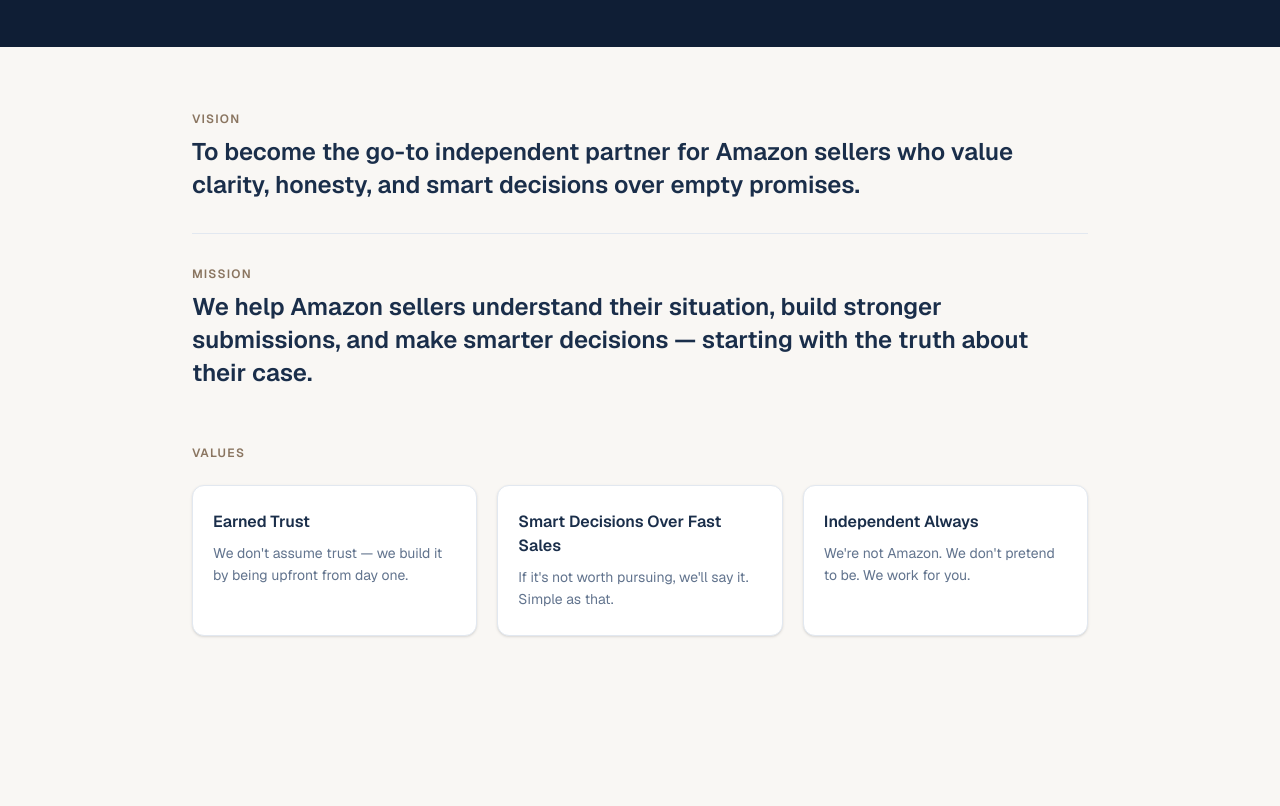
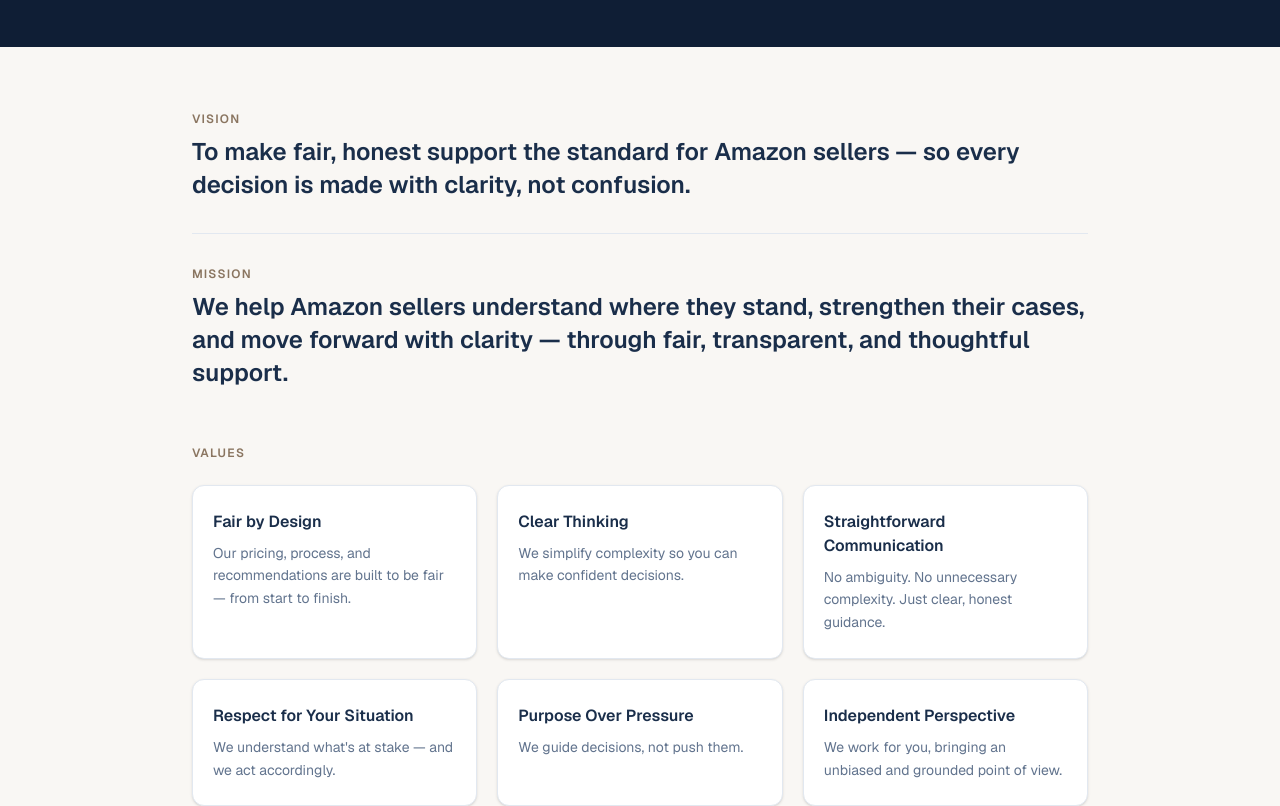
Before and after one commit to jlayestas/amazon_appeal, a Next.js app: page /en/about in a window 1280 px wide. Shown: the part 360-1166 px from the top of the page. Built offline with nearby package versions, Linux system fonts and the light colour scheme.

Commit message:
Update about page mission values copy

```diff
--- a/src/app/[locale]/layout.tsx
+++ b/src/app/[locale]/layout.tsx
@@ -22,7 +22,6 @@
 }): Promise<Metadata> {
   const { locale } = await params;
   if (!isValidLocale(locale)) return {};
-  const m = getMessages(locale);
   return {
     alternates: {
       canonical: locale === "en" ? "/" : `/${locale}`,
--- a/src/app/[locale]/page.tsx
+++ b/src/app/[locale]/page.tsx
@@ -18,7 +18,6 @@
 export async function generateMetadata({ params }: PageProps): Promise<Metadata> {
   const { locale } = await params;
   if (!isValidLocale(locale)) return {};
-  const m = getMessages(locale);
 
   if (locale === "es") {
     return {
--- a/src/components/sections/Header.tsx
+++ b/src/components/sections/Header.tsx
@@ -32,16 +32,15 @@
   contactHref,
 }: HeaderProps) {
   const [scrolled, setScrolled] = useState(false);
-  const [open, setOpen] = useState(false);
   const pathname = usePathname();
+  const [menu, setMenu] = useState({ pathname, open: false });
+  const open = menu.pathname === pathname && menu.open;
 
   useEffect(() => {
     const handler = () => setScrolled(window.scrollY > 24);
     window.addEventListener("scroll", handler, { passive: true });
     return () => window.removeEventListener("scroll", handler);
   }, []);
-
-  useEffect(() => { setOpen(false); }, [pathname]);
 
   const isLight = scrolled || open;
 
@@ -137,7 +136,7 @@
               ? "text-[#1a2e4a] hover:bg-slate-100"
               : "text-white hover:bg-white/10"
           )}
-          onClick={() => setOpen((p) => !p)}
+          onClick={() => setMenu({ pathname, open: !open })}
           aria-label={open ? "Close navigation menu" : "Open navigation menu"}
           aria-expanded={open}
           aria-controls="mobile-nav"
--- a/src/messages/en.ts
+++ b/src/messages/en.ts
@@ -661,23 +661,38 @@
     mission: {
       visionLabel: "Vision",
       vision:
-        "To become the go-to independent partner for Amazon sellers who value clarity, honesty, and smart decisions over empty promises.",
+        "To make fair, honest support the standard for Amazon sellers — so every decision is made with clarity, not confusion.",
       missionLabel: "Mission",
       mission:
-        "We help Amazon sellers understand their situation, build stronger submissions, and make smarter decisions — starting with the truth about their case.",
+        "We help Amazon sellers understand where they stand, strengthen their cases, and move forward with clarity — through fair, transparent, and thoughtful support.",
       valuesLabel: "Values",
       values: [
         {
-          title: "Earned Trust",
-          description: "We don't assume trust — we build it by being upfront from day one.",
+          title: "Fair by Design",
+          description:
+            "Our pricing, process, and recommendations are built to be fair — from start to finish.",
         },
         {
-          title: "Smart Decisions Over Fast Sales",
-          description: "If it's not worth pursuing, we'll say it. Simple as that.",
+          title: "Clear Thinking",
+          description: "We simplify complexity so you can make confident decisions.",
         },
         {
-          title: "Independent Always",
-          description: "We're not Amazon. We don't pretend to be. We work for you.",
+          title: "Straightforward Communication",
+          description:
+            "No ambiguity. No unnecessary complexity. Just clear, honest guidance.",
+        },
+        {
+          title: "Respect for Your Situation",
+          description: "We understand what's at stake — and we act accordingly.",
+        },
+        {
+          title: "Purpose Over Pressure",
+          description: "We guide decisions, not push them.",
+        },
+        {
+          title: "Independent Perspective",
+          description:
+            "We work for you, bringing an unbiased and grounded point of view.",
         },
       ],
     },
--- a/src/messages/es.ts
+++ b/src/messages/es.ts
@@ -662,23 +662,38 @@
     mission: {
       visionLabel: "Visión",
       vision:
-        "Convertirnos en el socio independiente de referencia para vendedores de Amazon que valoran la claridad, la honestidad y las decisiones inteligentes por encima de promesas vacías.",
+        "Hacer que el apoyo justo y honesto sea el estándar para los vendedores de Amazon — para que cada decisión se tome con claridad, no con confusión.",
       missionLabel: "Misión",
       mission:
-        "Ayudamos a los vendedores de Amazon a entender su situación, construir presentaciones más sólidas y tomar decisiones más inteligentes — empezando por la verdad sobre su caso.",
+        "Ayudamos a los vendedores de Amazon a entender dónde están, fortalecer sus casos y avanzar con claridad — a través de apoyo justo, transparente y cuidadoso.",
       valuesLabel: "Valores",
       values: [
         {
-          title: "Confianza Ganada",
-          description: "No asumimos confianza — la construimos siendo transparentes desde el primer día.",
+          title: "Justicia por Diseño",
+          description:
+            "Nuestros precios, proceso y recomendaciones están construidos para ser justos — de principio a fin.",
         },
         {
-          title: "Decisiones Inteligentes Sobre Ventas Rápidas",
-          description: "Si no vale la pena perseguirlo, lo decimos. Así de simple.",
+          title: "Pensamiento Claro",
+          description: "Simplificamos la complejidad para que puedas tomar decisiones con confianza.",
         },
         {
-          title: "Independientes Siempre",
-          description: "No somos Amazon. No pretendemos serlo. Trabajamos para ti.",
+          title: "Comunicación Directa",
+          description:
+            "Sin ambigüedad. Sin complejidad innecesaria. Solo orientación clara y honesta.",
+        },
+        {
+          title: "Respeto por Tu Situación",
+          description: "Entendemos lo que está en juego — y actuamos en consecuencia.",
+        },
+        {
+          title: "Propósito Sobre Presión",
+          description: "Guiamos decisiones, no las presionamos.",
+        },
+        {
+          title: "Perspectiva Independiente",
+          description:
+            "Trabajamos para ti, aportando un punto de vista imparcial y fundamentado.",
         },
       ],
     },
```
